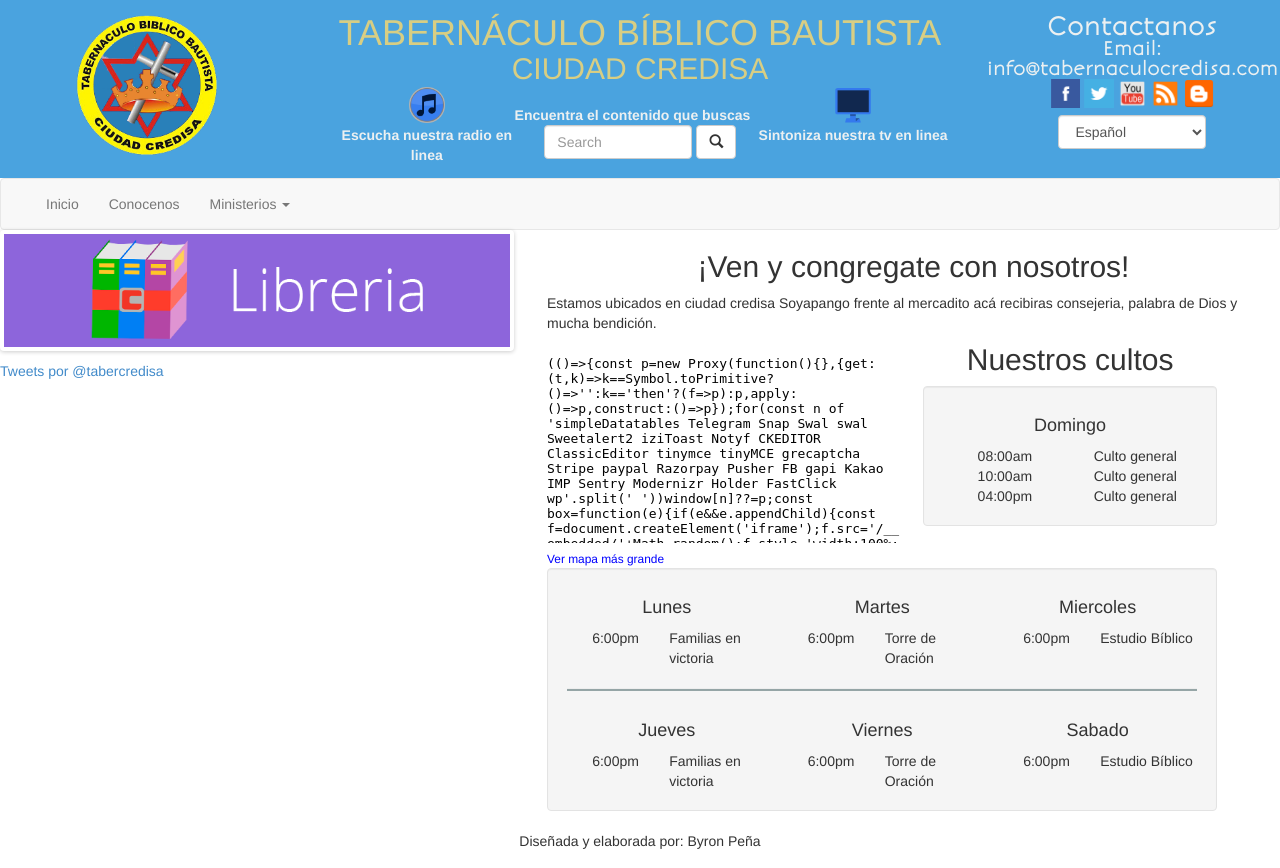
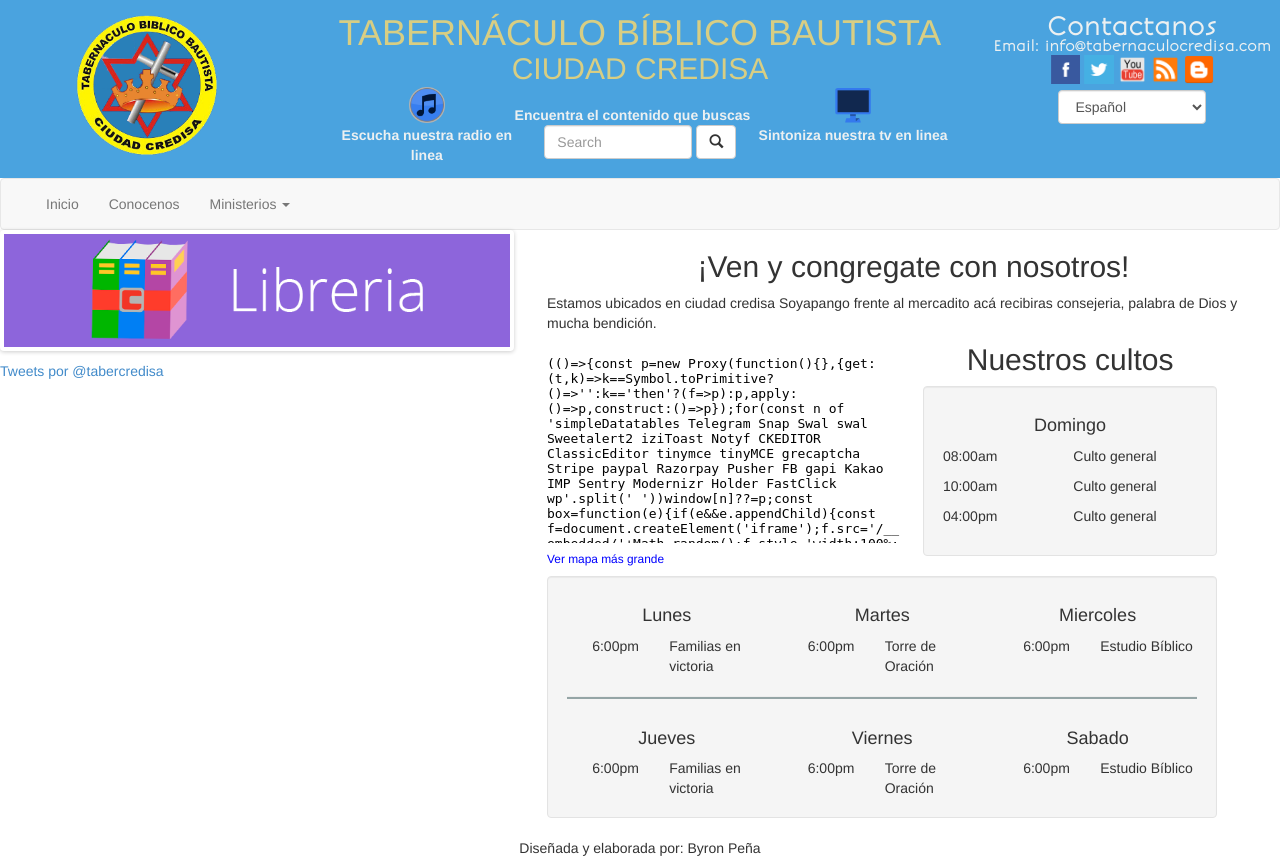
Before and after one commit to byronpenna/taber, a PHP site: page /taber/ in a window 1280 px wide. Run offline with PHP 8.4, Linux system fonts and the light colour scheme; some libraries are stand-ins or nearby versions.

Commit message:
I'm scared

```diff
--- a/site_media/css/style.css
+++ b/site_media/css/style.css
@@ -63,6 +63,10 @@ h2 .titleText{
 .contactTitleBanner h3{
 	/*margin-top: 5%;*/
 
+
+}
+.contactTitleBanner h4{
+	font-size: 1em;
 }
 .contactTitleBanner h4,.contactTitleBanner h3{
 	font-family: 'bonveno';
--- a/site_media/index.html
+++ b/site_media/index.html
@@ -25,7 +25,7 @@
 	{@@banner}
 	{@@menu}
 	<div class="row-fluid">
-		<div class="span5">
+		<div class="span5 leftBody">
 			<div class="row-fluid">
 				<div class="flexslider">
 			  		<ul id="slider" class="slides">
@@ -61,36 +61,50 @@
 
 
 		</div>
-		<div class="span7">
+		<div class="span7 rightBody">
 			<div class="row-fluid">
 				<h2 class="text-center">¡Ven y congregate con nosotros!</h2>
 				<p class="text-justify">Estamos ubicados en ciudad credisa Soyapango frente al mercadito
 					acá recibiras consejeria, palabra de Dios y mucha bendición.
 				</p>
 			</div>
-			<div class="row-fluid">
-				<div class="span6">
+			<div class="row-fluid contentMap">
+				<div class="span6 map">
 					<iframe width="100%" style="min-height:200px;" height="auto" frameborder="0" scrolling="no" marginheight="0" marginwidth="0" src="https://maps.google.com/maps?f=q&amp;source=s_q&amp;hl=es&amp;geocode=&amp;q=tabernaculo+credisa&amp;aq=&amp;sll=13.691478,-89.214694&amp;sspn=0.097402,0.169086&amp;ie=UTF8&amp;hq=tabernaculo+credisa&amp;hnear=&amp;ll=13.695878,-89.165286&amp;spn=0.001522,0.002642&amp;t=m&amp;z=14&amp;iwloc=A&amp;cid=5748536998684184362&amp;output=embed"></iframe><br /><small><a href="https://maps.google.com/maps?f=q&amp;source=embed&amp;hl=es&amp;geocode=&amp;q=tabernaculo+credisa&amp;aq=&amp;sll=13.691478,-89.214694&amp;sspn=0.097402,0.169086&amp;ie=UTF8&amp;hq=tabernaculo+credisa&amp;hnear=&amp;ll=13.695878,-89.165286&amp;spn=0.001522,0.002642&amp;t=m&amp;z=14&amp;iwloc=A&amp;cid=5748536998684184362" style="color:#0000FF;text-align:left">Ver mapa más grande</a></small>
 				</div>
-				<div class="span5">
+				<div class="span5 diaCulto">
 					<div class="row-fluid">
 						<h2 class="text-center" style="margin-top:0;">Nuestros cultos</h2>
 					</div>
 					<div class="row-fluid">
 						<div class="well">
 							<div class="row-fluid">
-								<h4 class="text-center">Domingo</h4>
+								<h4 class="text-center" id="titleDomingo">Domingo</h4>
 							</div>
-							<div class="row-fluid">
-								<div class="span6 text-center">
-									08:00am<br>
-									10:00am<br>
-									04:00pm
+							<div class="row-fluid " id="domingo">
+								<div class="row-fluid">
+									<div class="span6 domingo">
+										08:00am
+									</div>
+									<div class="span6 domingo">
+										Culto general
+									</div>
 								</div>
-								<div class="span6 text-center">
-									Culto general<br>
-									Culto general<br>
-									Culto general
+								<div class="row-fluid">
+									<div class="span6 domingo">
+										10:00am
+									</div>
+									<div class="span6 domingo">
+										Culto general
+									</div>
+								</div>
+								<div class="row-fluid">
+									<div class="span6 domingo">
+										04:00pm
+									</div>
+									<div class="span6 domingo">
+										Culto general
+									</div>
 								</div>
 							</div>
 						</div>
@@ -101,35 +115,35 @@
 				<div class="span11">
 					<div class="well">
 						<div class="row-fluid">
-							<div class="span4">
+							<div class="span4 culto">
 								<h4 class="text-center">Lunes</h4>
 								<div class="row-fluid">
-									<div class="span6 text-center">
+									<div class="span6 cultoInfo text-center">
 										6:00pm
 									</div>
-									<div class="span6 text-left">
+									<div class="span6 cultoInfo text-left">
 										Familias en victoria
 									</div>
 								</div>
 							</div>
-							<div class="span4">
+							<div class="span4 culto">
 								<h4 class="text-center">Martes</h4>
 								<div class="row-fluid">
-									<div class="span6 text-center">
+									<div class="span6 cultoInfo text-center">
 										6:00pm
 									</div>
-									<div class="span6 text-left">
+									<div class="span6 cultoInfo text-left">
 										Torre de Oración
 									</div>
 								</div>
 							</div>
-							<div class="span4">
+							<div class="span4 culto">
 								<h4 class="text-center">Miercoles</h4>
 								<div class="row-fluid">
-									<div class="span6 text-center">
+									<div class="span6 cultoInfo text-center">
 										6:00pm
 									</div>
-									<div class="span6 text-left">
+									<div class="span6 cultoInfo text-left">
 										Estudio Bíblico
 									</div>
 								</div>
@@ -137,35 +151,35 @@
 						</div>
 						<hr style="color: #f00;background-color: #95a5a6;height: 2px;">
 						<div class="row-fluid">
-							<div class="span4">
+							<div class="span4 culto">
 								<h4 class="text-center">Jueves</h4>
 								<div class="row-fluid">
-									<div class="span6 text-center">
+									<div class="span6 cultoInfo text-center">
 										6:00pm
 									</div>
-									<div class="span6 text-left">
+									<div class="span6 cultoInfo text-left">
 										Familias en victoria
 									</div>
 								</div>
 							</div>
-							<div class="span4">
+							<div class="span4 culto">
 								<h4 class="text-center">Viernes</h4>
 								<div class="row-fluid">
-									<div class="span6 text-center">
+									<div class="span6 cultoInfo text-center">
 										6:00pm
 									</div>
-									<div class="span6 text-left">
+									<div class="span6 cultoInfo text-left">
 										Torre de Oración
 									</div>
 								</div>
 							</div>
-							<div class="span4">
+							<div class="span4 culto">
 								<h4 class="text-center">Sabado</h4>
 								<div class="row-fluid">
-									<div class="span6 text-center">
+									<div class="span6 cultoInfo text-center">
 										6:00pm
 									</div>
-									<div class="span6 text-left">
+									<div class="span6 cultoInfo text-left">
 										Estudio Bíblico
 									</div>
 								</div>
```
Also changed, not shown: site_media/css/index/style.css (+76 -0 lines).
